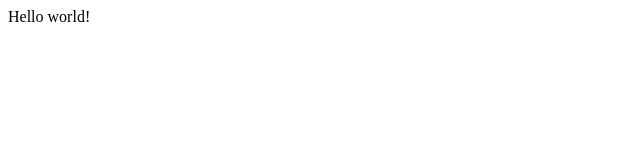
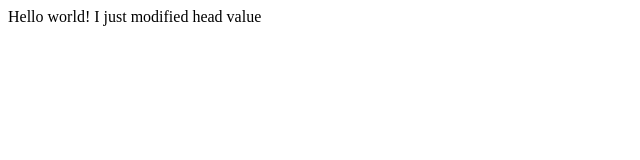
Before and after one commit to anandpillai/my-second-app, a plain HTML site: page index.html in a window 1280 px wide. Shown: the whole page, without its empty margins (0-640 px from the left). Drawn offline with Linux system fonts and the light colour scheme.

Commit message:
initial change

```diff
--- a/index.html
+++ b/index.html
@@ -1,5 +1,5 @@
 <html>
 <head>
-Hello world!
+Hello world! I just modified head value
 </head>
 </html>
```
